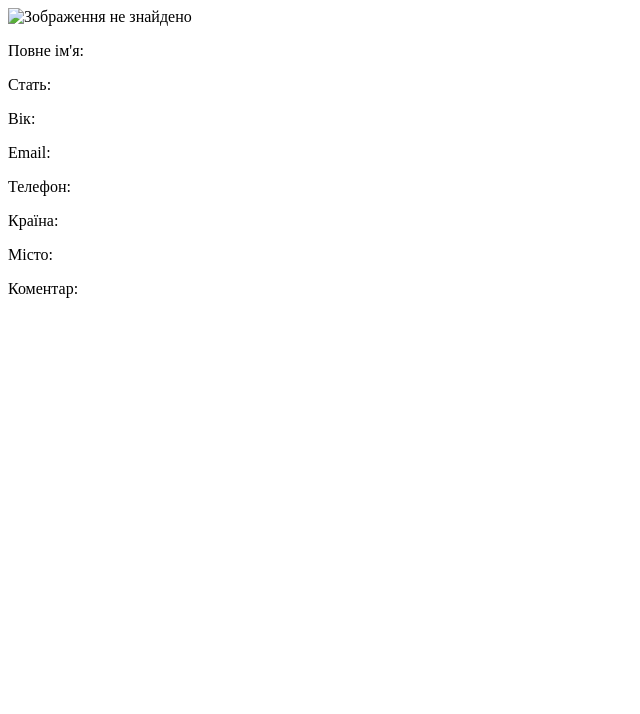
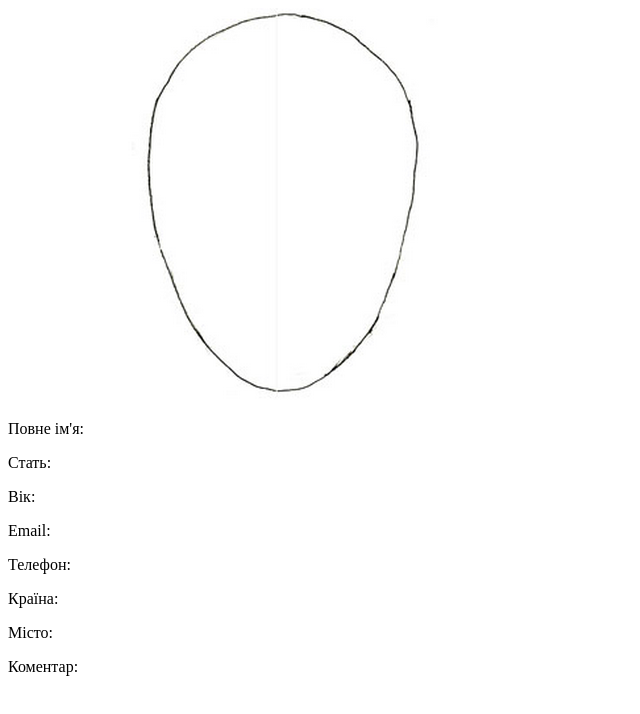
Before and after one commit to Kasgor/WebTools, a plain HTML site: page lab.1.3.html in a window 1280 px wide. Shown: the whole page, without its empty margins (0-640 px from the left). Drawn offline with Linux system fonts and the light colour scheme.

Commit message:
Changed html files

```diff
--- a/lab.1.3.html
+++ b/lab.1.3.html
@@ -1,13 +1,14 @@
 <!DOCTYPE html>
 <html lang="en-US">
 <head>
-    <title>Lab1.2</title>
+    <title>Lab1.3</title>
     <meta charset="utf-8" />
     <meta name="viewport" content="width=device-width initial-scale=1.0" />
 
 </head>
 <body>
-    <img src="face.png" alt="Зображення не знайдено" />
+    <main data-background="#FFFFFF">
+    <img src="images/face.png" alt="Зображення не знайдено" />
     <!--приклад інформації про викладача -->
     <p>Повне ім'я: </p>
     <p>Стать: </p>
@@ -18,7 +19,7 @@
     <p>Місто:</p>
     <p>Коментар: </p>
 
-
+</main>
 
 </body>
 </html>
```
Also changed, not shown: lab.1.2.html (+1 -1 lines), lab1.1.html (+2 -0 lines), lab1.4.html (+4 -1 lines).
